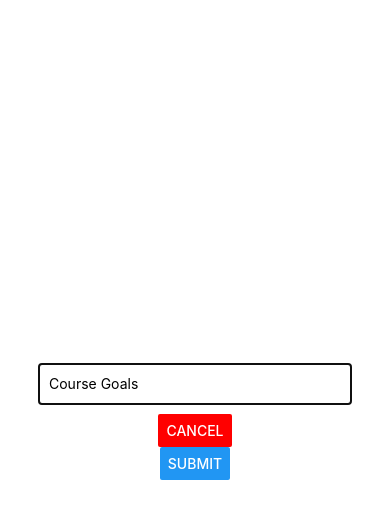
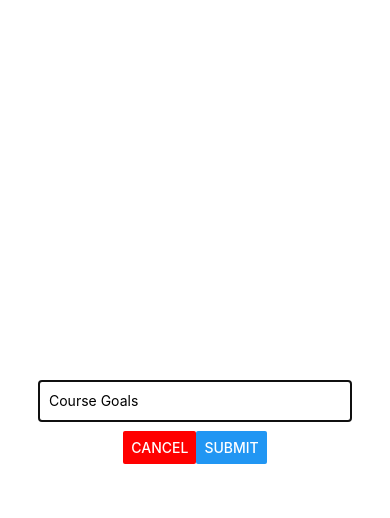
Before and after one commit to piscespieces/todo_react_native, a React Native app: screen / in a window 390 px wide. Both pictures are taken after a click on the button "ADD NEW GOAL". Shown: the top 518 px of the page. Built offline with nearby package versions, Linux system fonts and the light colour scheme.

Commit message:
styling the buttons with flex to be next to each other

```diff
--- a/components/GoalInput.js
+++ b/components/GoalInput.js
@@ -25,6 +25,7 @@ const GoalInput = props => {
                     onChangeText={goalInputHandler}
                     value={enteredGoal}
                 />
+                <View style={styles.buttonWrapper}>
                     <Button
                         color="red"
                         title="Cancel"
@@ -34,6 +35,7 @@ const GoalInput = props => {
                         title="Submit"
                         onPress={addGoalHandler}
                     />
+                </View>
             </View>
         </Modal>
     )
@@ -56,4 +58,10 @@ const styles = StyleSheet.create({
         borderBottomWidth: 1,
         borderColor: '#c8782f',
     },
+
+    buttonWrapper: {
+        width: '80%',
+        flexDirection: 'row',
+        justifyContent: "center",
+    }
 })
```
Lines whose indentation alone changed are shown as unchanged.
